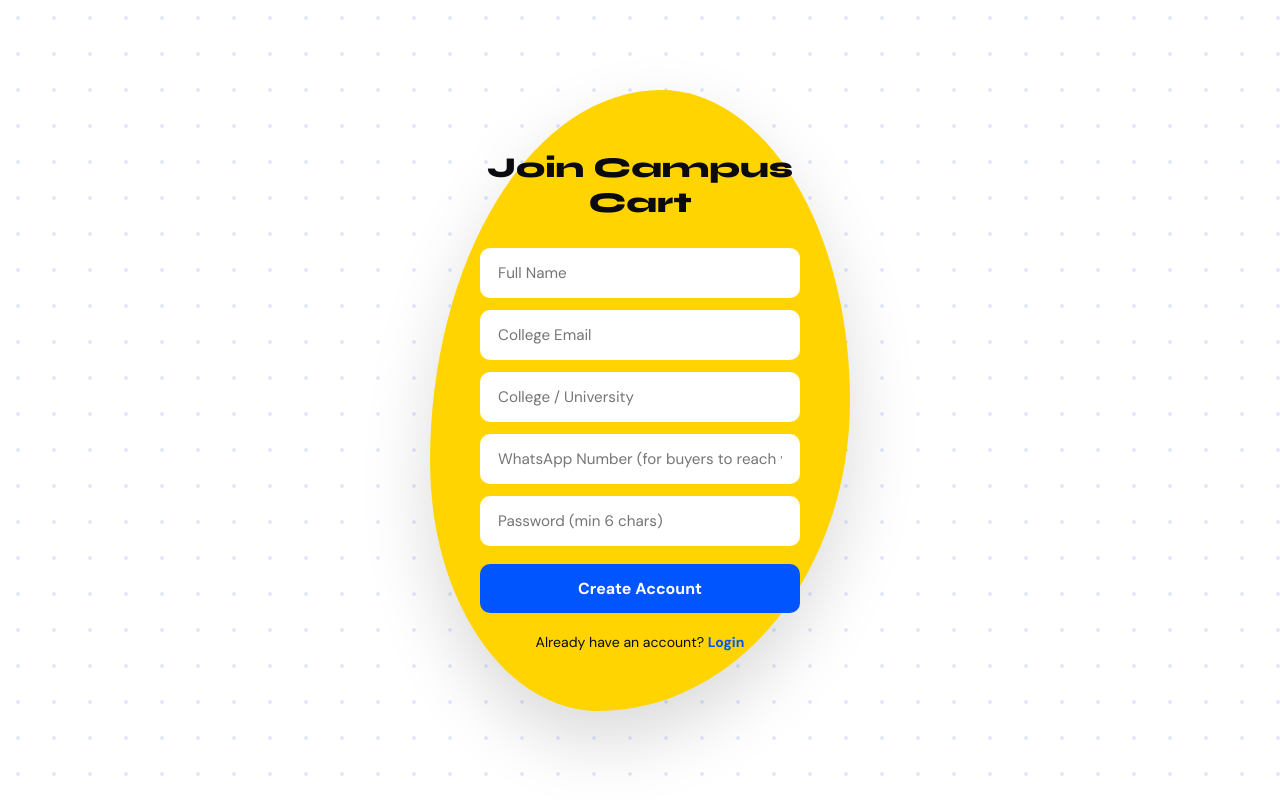
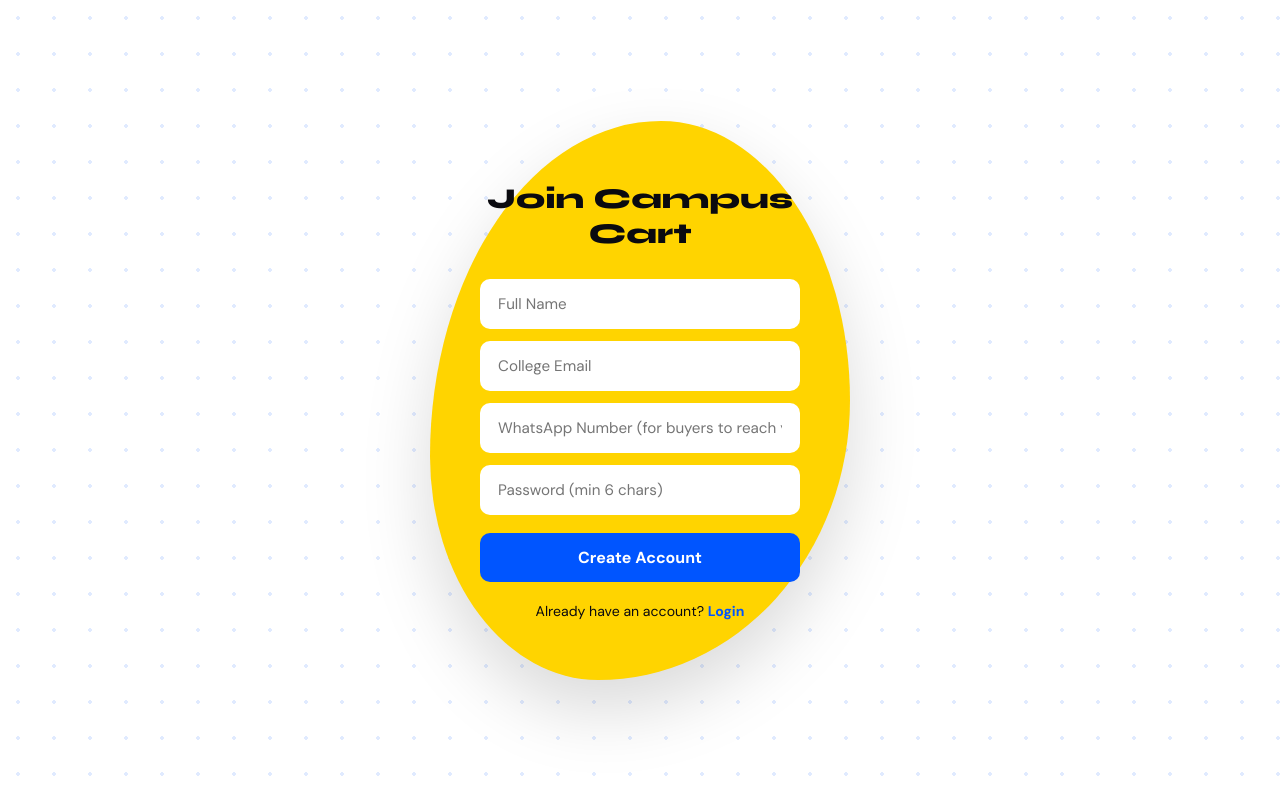
Before and after one commit to harshi-0709/campuscart, a website: page register.html in a window 1280 px wide. Drawn offline with Linux system fonts and the light colour scheme.

Commit message:
Update register.html

```diff
--- a/register.html
+++ b/register.html
@@ -15,7 +15,7 @@
     <form id="registerForm">
       <input type="text"  name="name"     placeholder="Full Name"     required autocomplete="name">
       <input type="email" name="email"    placeholder="College Email"  required autocomplete="email">
-      <input type="text"  name="college"  placeholder="College / University">
+
       <input type="tel"   name="phone"    placeholder="WhatsApp Number (for buyers to reach you)">
       <input type="password" name="password" placeholder="Password (min 6 chars)" required minlength="6" autocomplete="new-password">
       <div class="error-msg" id="errorMsg"></div>
```
